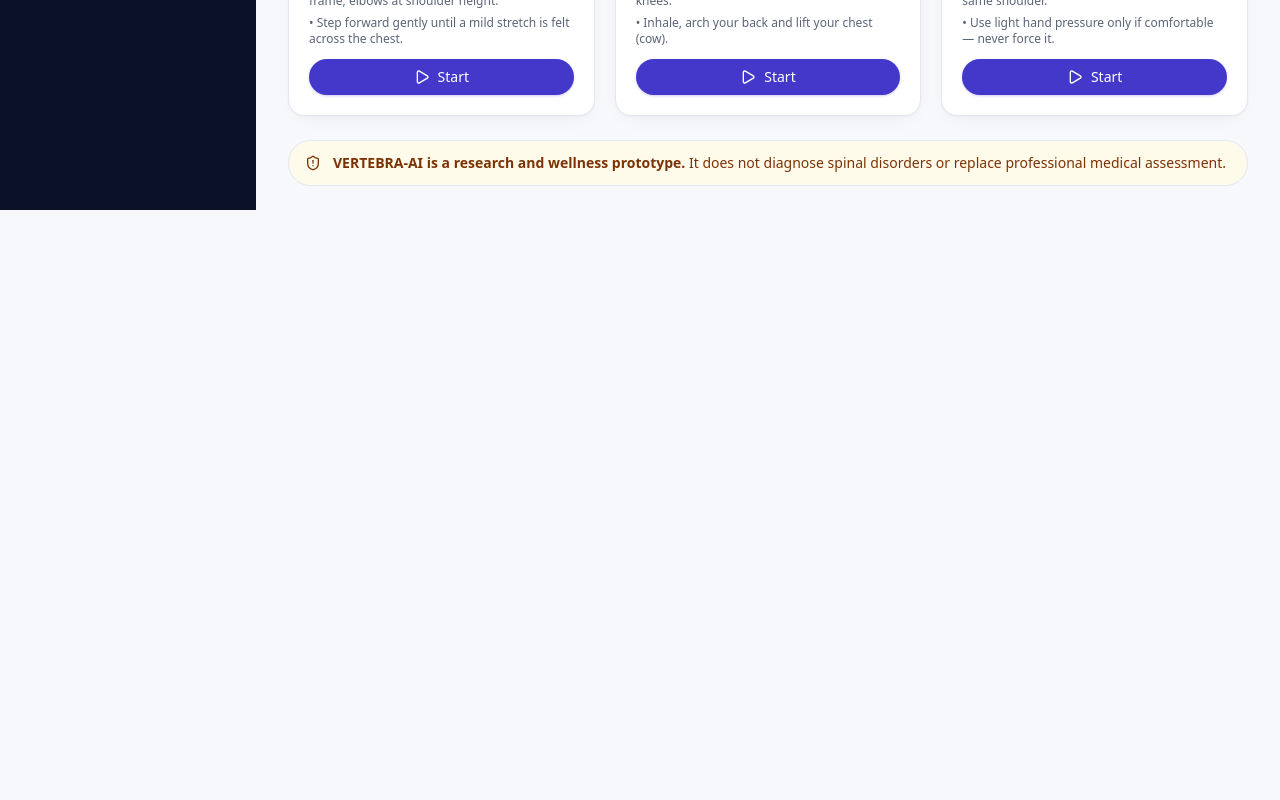
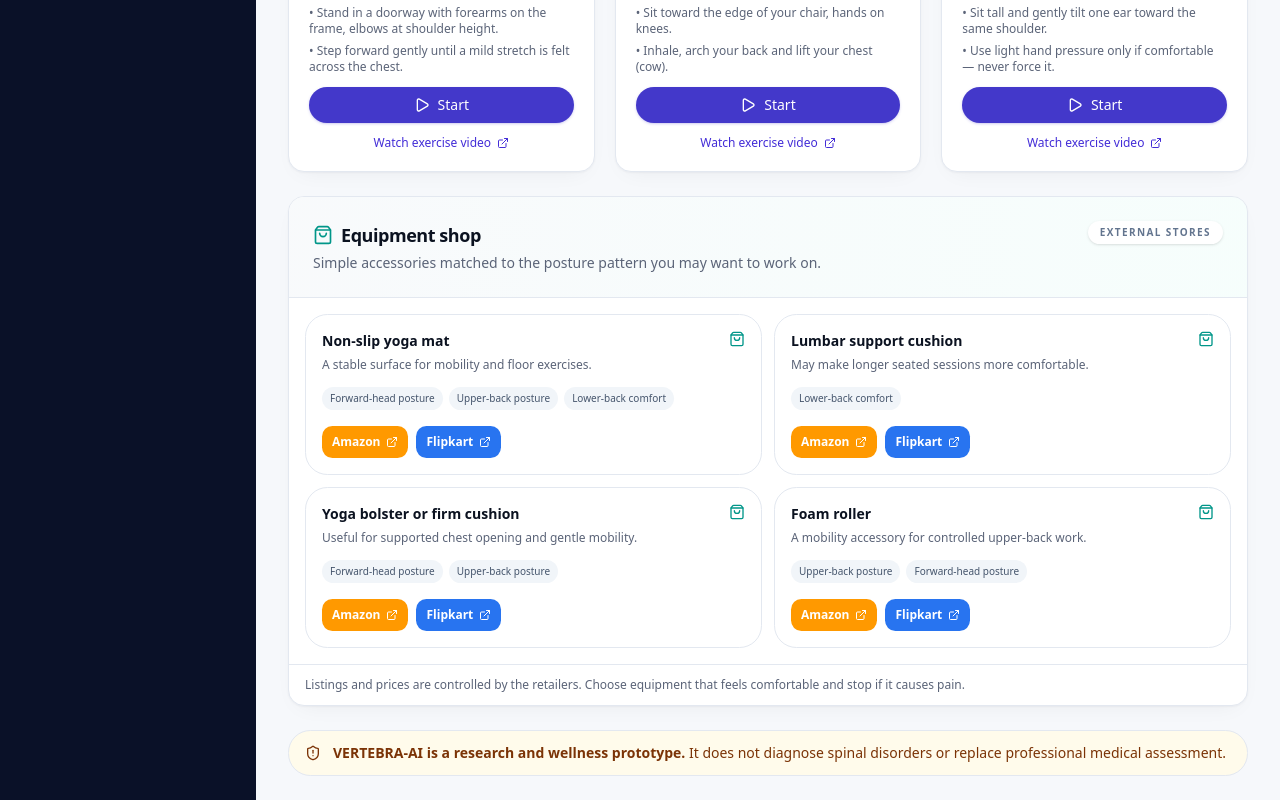
Before and after one commit to itsshristijha/vertebra-ai, a Next.js app: page /exercises in a window 1280 px wide. Shown: the part 876-1676 px from the top of the page. Before the commit the page ends 1086 px from the top, so only its background shows below. Built offline with nearby package versions, Linux system fonts and the light colour scheme.

Commit message:
Add exercise videos and equipment shop

```diff
--- a/src/app/(app)/exercises/page.tsx
+++ b/src/app/(app)/exercises/page.tsx
@@ -1,6 +1,7 @@
 import type { Metadata } from "next";
 import { EXERCISES } from "@/lib/demo/data";
 import { ExerciseCard } from "@/components/exercises/ExerciseCard";
+import { EquipmentShop } from "@/components/exercises/EquipmentShop";
 import { RiskDisclaimer } from "@/components/posture/RiskDisclaimer";
 
 export const metadata: Metadata = { title: "Exercises" };
@@ -19,6 +20,8 @@ export default function ExercisesPage() {
         ))}
       </div>
 
+      <EquipmentShop />
+
       <RiskDisclaimer />
     </div>
   );
--- /dev/null
+++ b/src/components/exercises/EquipmentShop.tsx
@@ -0,0 +1,70 @@
+import { ExternalLink, ShoppingBag } from "lucide-react";
+import { Card, CardContent, CardHeader, CardTitle } from "@/components/ui/card";
+import type { RiskCondition } from "@/types/risk";
+
+type Equipment = {
+  name: string;
+  why: string;
+  conditions: RiskCondition[];
+  search: string;
+};
+
+const EQUIPMENT: Equipment[] = [
+  { name: "Non-slip yoga mat", why: "A stable surface for mobility and floor exercises.", conditions: ["forward-head-posture", "thoracic-hyperkyphosis", "non-specific-low-back-pain"], search: "non slip yoga mat exercise" },
+  { name: "Lumbar support cushion", why: "May make longer seated sessions more comfortable.", conditions: ["non-specific-low-back-pain"], search: "ergonomic lumbar support cushion chair" },
+  { name: "Yoga bolster or firm cushion", why: "Useful for supported chest opening and gentle mobility.", conditions: ["forward-head-posture", "thoracic-hyperkyphosis"], search: "yoga bolster firm support cushion" },
+  { name: "Foam roller", why: "A mobility accessory for controlled upper-back work.", conditions: ["thoracic-hyperkyphosis", "forward-head-posture"], search: "foam roller physical therapy" },
+];
+
+const CONDITION_LABELS: Record<RiskCondition, string> = {
+  "forward-head-posture": "Forward-head posture",
+  "thoracic-hyperkyphosis": "Upper-back posture",
+  "non-specific-low-back-pain": "Lower-back comfort",
+};
+
+function marketplaceUrl(marketplace: "amazon" | "flipkart", search: string) {
+  return marketplace === "amazon"
+    ? `https://www.amazon.in/s?k=${encodeURIComponent(search)}`
+    : `https://www.flipkart.com/search?q=${encodeURIComponent(search)}`;
+}
+
+export function EquipmentShop() {
+  return (
+    <Card className="overflow-hidden border-slate-200/80">
+      <CardHeader className="border-b border-border bg-gradient-to-r from-slate-50 to-teal-50/60">
+        <div className="flex items-start justify-between gap-4">
+          <div>
+            <CardTitle className="flex items-center gap-2 text-lg"><ShoppingBag className="h-5 w-5 text-teal-600" /> Equipment shop</CardTitle>
+            <p className="mt-1 max-w-2xl text-sm text-muted-foreground">Simple accessories matched to the posture pattern you may want to work on.</p>
+          </div>
+          <span className="hidden rounded-full bg-white px-3 py-1 text-[10px] font-semibold uppercase tracking-[0.14em] text-slate-500 shadow-sm sm:inline-flex">External stores</span>
+        </div>
+      </CardHeader>
+      <CardContent className="grid gap-3 p-4 sm:grid-cols-2">
+        {EQUIPMENT.map((item) => (
+          <div key={item.name} className="rounded-xl border border-border bg-white p-4">
+            <div className="flex items-start justify-between gap-3">
+              <div>
+                <h3 className="text-sm font-semibold text-foreground">{item.name}</h3>
+                <p className="mt-1 text-xs leading-5 text-muted-foreground">{item.why}</p>
+              </div>
+              <ShoppingBag className="h-4 w-4 shrink-0 text-teal-600" />
+            </div>
+            <div className="mt-3 flex flex-wrap gap-1.5">
+              {item.conditions.map((condition) => <span key={condition} className="rounded-full bg-slate-100 px-2 py-1 text-[10px] font-medium text-slate-600">{CONDITION_LABELS[condition]}</span>)}
+            </div>
+            <div className="mt-4 flex gap-2">
+              <a className="inline-flex h-8 items-center gap-1.5 rounded-md bg-[#ff9900] px-2.5 text-xs font-semibold text-white hover:opacity-90" href={marketplaceUrl("amazon", item.search)} target="_blank" rel="noreferrer">
+                Amazon <ExternalLink className="h-3 w-3" />
+              </a>
+              <a className="inline-flex h-8 items-center gap-1.5 rounded-md bg-[#2874f0] px-2.5 text-xs font-semibold text-white hover:opacity-90" href={marketplaceUrl("flipkart", item.search)} target="_blank" rel="noreferrer">
+                Flipkart <ExternalLink className="h-3 w-3" />
+              </a>
+            </div>
+          </div>
+        ))}
+      </CardContent>
+      <div className="border-t border-border px-4 py-3 text-xs text-muted-foreground">Listings and prices are controlled by the retailers. Choose equipment that feels comfortable and stop if it causes pain.</div>
+    </Card>
+  );
+}
--- a/src/components/exercises/ExerciseCard.tsx
+++ b/src/components/exercises/ExerciseCard.tsx
@@ -1,7 +1,7 @@
 "use client";
 
 import { useEffect, useRef, useState } from "react";
-import { Clock, Image as ImageIcon, Pause, Play, RotateCcw, Target } from "lucide-react";
+import { Clock, ExternalLink, Image as ImageIcon, Pause, Play, RotateCcw, Target } from "lucide-react";
 import { Card, CardContent } from "@/components/ui/card";
 import { Button } from "@/components/ui/button";
 import { Badge } from "@/components/ui/badge";
@@ -55,6 +55,11 @@ export function ExerciseCard({ exercise }: { exercise: Exercise }) {
           <Button size="sm" onClick={() => setOpen(true)} className="mt-auto">
             <Play className="h-4 w-4" /> Start
           </Button>
+          {exercise.videoUrl && (
+            <a href={exercise.videoUrl} target="_blank" rel="noreferrer" className="inline-flex items-center justify-center gap-1.5 text-xs font-medium text-indigo-700 hover:underline">
+              Watch exercise video <ExternalLink className="h-3 w-3" />
+            </a>
+          )}
         </CardContent>
       </Card>
 
@@ -74,6 +79,11 @@ export function ExerciseCard({ exercise }: { exercise: Exercise }) {
               <div className="absolute inset-0 bg-gradient-to-t from-slate-950/55 to-transparent" />
               <span className="absolute bottom-3 left-3 text-xs font-medium text-white">Visual movement guide</span>
             </div>
+          )}
+          {exercise.videoUrl && (
+            <a href={exercise.videoUrl} target="_blank" rel="noreferrer" className="inline-flex w-fit items-center gap-1.5 rounded-md border border-indigo-200 bg-indigo-50 px-3 py-2 text-xs font-semibold text-indigo-700 hover:bg-indigo-100">
+              <Play className="h-3.5 w-3.5" /> Watch a guided video <ExternalLink className="h-3 w-3" />
+            </a>
           )}
           <ExerciseRunner exercise={exercise} />
           <p className="mt-4 text-xs text-muted-foreground">
--- a/src/lib/demo/data.ts
+++ b/src/lib/demo/data.ts
@@ -272,6 +272,7 @@ export const EXERCISES: Exercise[] = [
     sets: 3,
     mediaUrl: "https://images.unsplash.com/photo-1571019613454-1cb2f99b2d8b?auto=format&fit=crop&w=900&q=85",
     mediaAlt: "Person practicing a controlled posture exercise",
+    videoUrl: "https://www.youtube.com/results?search_query=physical+therapist+chin+tuck+exercise",
     instructions: [
       "Sit or stand tall with shoulders relaxed.",
       "Gently draw your chin straight back, as if making a double chin.",
@@ -290,6 +291,7 @@ export const EXERCISES: Exercise[] = [
     sets: 3,
     mediaUrl: "https://images.unsplash.com/photo-1518611012118-696072aa579a?auto=format&fit=crop&w=900&q=85",
     mediaAlt: "Person exercising with shoulders open",
+    videoUrl: "https://www.youtube.com/results?search_query=physical+therapist+shoulder+blade+retraction+exercise",
     instructions: [
       "Sit tall with arms relaxed at your sides.",
       "Squeeze your shoulder blades together and slightly down.",
@@ -308,6 +310,7 @@ export const EXERCISES: Exercise[] = [
     sets: 3,
     mediaUrl: "https://images.unsplash.com/photo-1544367567-0f2fcb009e0b?auto=format&fit=crop&w=900&q=85",
     mediaAlt: "Person practicing a mindful mobility pose",
+    videoUrl: "https://www.youtube.com/results?search_query=physical+therapist+thoracic+extension+exercise",
     instructions: [
       "Sit tall, hands gently clasped behind your head.",
       "Gently arch your upper back over the top of a chair or foam roller.",
@@ -326,6 +329,7 @@ export const EXERCISES: Exercise[] = [
     sets: 2,
     mediaUrl: "https://images.unsplash.com/photo-1597452485677-d7d27fba9ee2?auto=format&fit=crop&w=900&q=85",
     mediaAlt: "Person stretching for mobility",
+    videoUrl: "https://www.youtube.com/results?search_query=physical+therapist+doorway+chest+stretch",
     instructions: [
       "Stand in a doorway with forearms on the frame, elbows at shoulder height.",
       "Step forward gently until a mild stretch is felt across the chest.",
@@ -343,6 +347,7 @@ export const EXERCISES: Exercise[] = [
     sets: 1,
     mediaUrl: "https://images.unsplash.com/photo-1552196563-55cd4e45efb3?auto=format&fit=crop&w=900&q=85",
     mediaAlt: "Person practicing a seated stretch",
+    videoUrl: "https://www.youtube.com/results?search_query=physical+therapist+seated+cat+cow+exercise",
     instructions: [
       "Sit toward the edge of your chair, hands on knees.",
       "Inhale, arch your back and lift your chest (cow).",
@@ -361,6 +366,7 @@ export const EXERCISES: Exercise[] = [
     sets: 2,
     mediaUrl: "https://images.unsplash.com/photo-1603988363607-e1a32f17cdbb?auto=format&fit=crop&w=900&q=85",
     mediaAlt: "Person practicing a gentle neck stretch",
+    videoUrl: "https://www.youtube.com/results?search_query=physical+therapist+neck+side+stretch",
     instructions: [
       "Sit tall and gently tilt one ear toward the same shoulder.",
       "Use light hand pressure only if comfortable — never force it.",
--- a/src/types/health.ts
+++ b/src/types/health.ts
@@ -80,4 +80,5 @@ export interface Exercise {
   sets?: number;
   mediaUrl?: string;
   mediaAlt?: string;
+  videoUrl?: string;
 }
```
